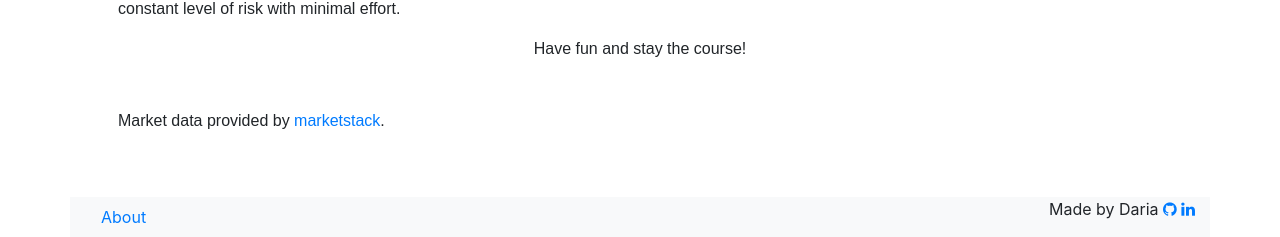
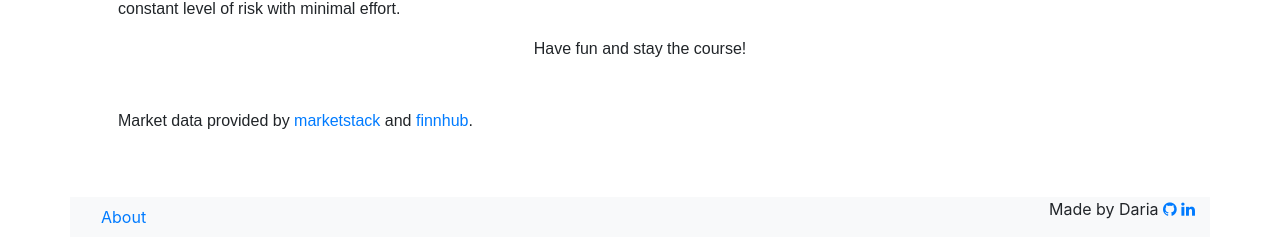
Before and after one commit to andronikova/rebalanceme, a Flask app: page /about in a window 1280 px wide. Shown: the part 572-809 px from the top of the page. Run offline with Flask 2, Linux system fonts and the light colour scheme; some libraries are stand-ins or nearby versions.

Commit message:
fixed bug in loading api price for ticker (Too many request for url). Now all tickers without dot in the name are loaded using finnhub, with dot - using marketstack.

```diff
--- a/templates/about.html
+++ b/templates/about.html
@@ -44,7 +44,7 @@ Have fun and stay the course!
 <br>
 <br>
 
-<p style="text-align:justify;"> Market data provided by <a href="https://marketstack.com/">marketstack</a>. </p>
+<p style="text-align:justify;"> Market data provided by <a href="https://marketstack.com/">marketstack</a> and <a href="https://finnhub.io/">finnhub</a>. </p>
 
 
 {% endblock %}
```
